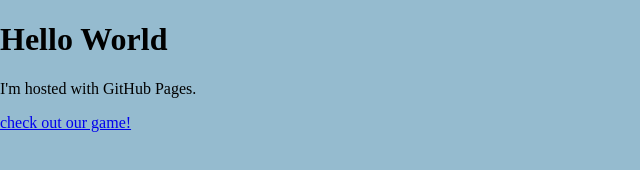
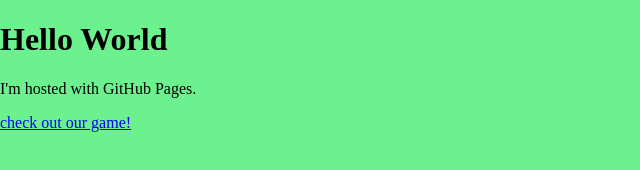
Before and after one commit to JimmyK7/JimmyK7.github.io, a plain HTML site: page index.html in a window 1280 px wide. Shown: the whole page, without its empty margins (0-640 px from the left). Drawn offline with Linux system fonts and the light colour scheme.

Commit message:
Update index.html

```diff
--- a/index.html
+++ b/index.html
@@ -5,7 +5,7 @@
         body {
             padding: 0;
             margin: 0;
-            background-color: #95bbcf;
+            background-color: #6CF18F;
         }
         </body>
     </style>
```
